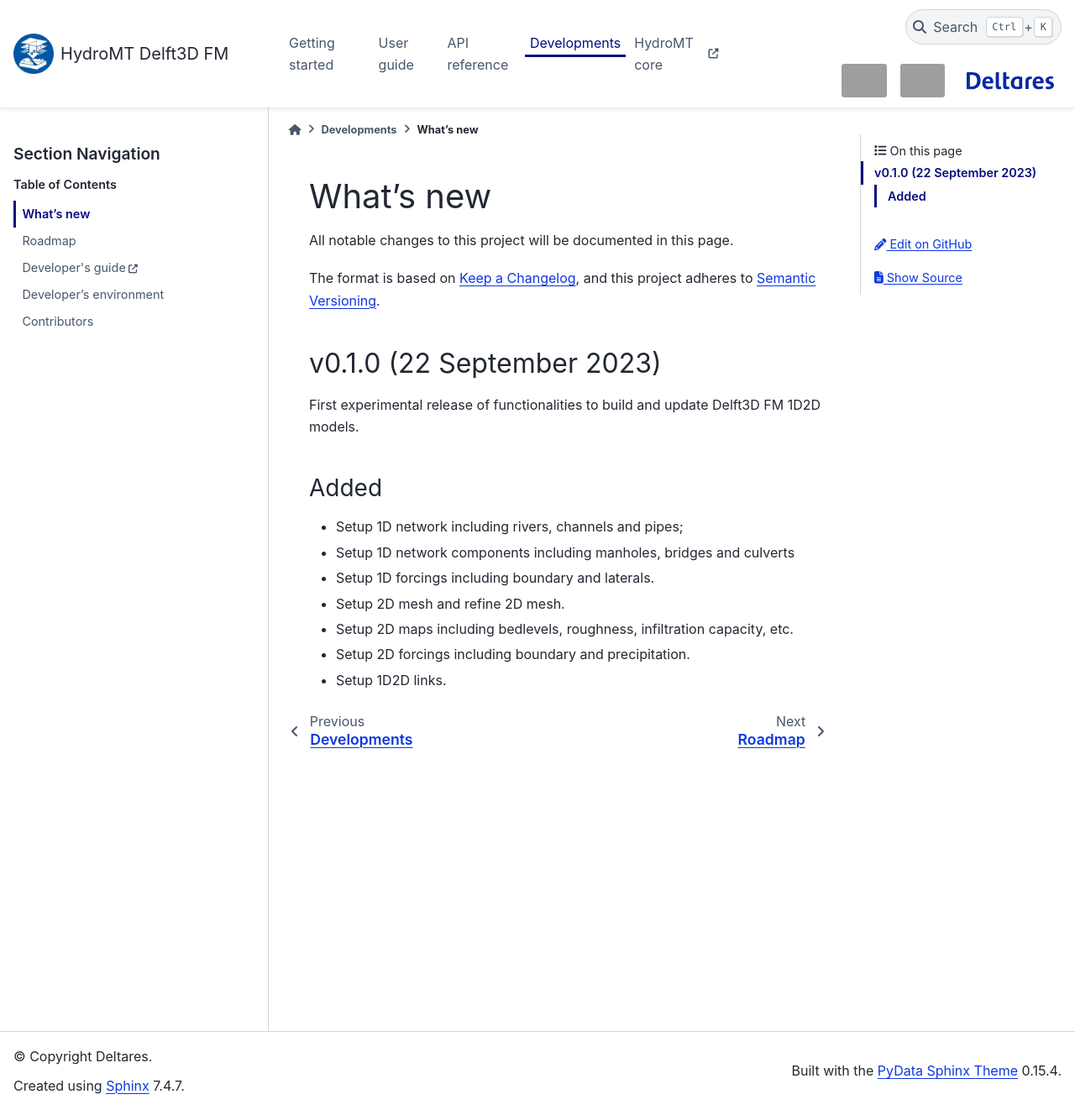
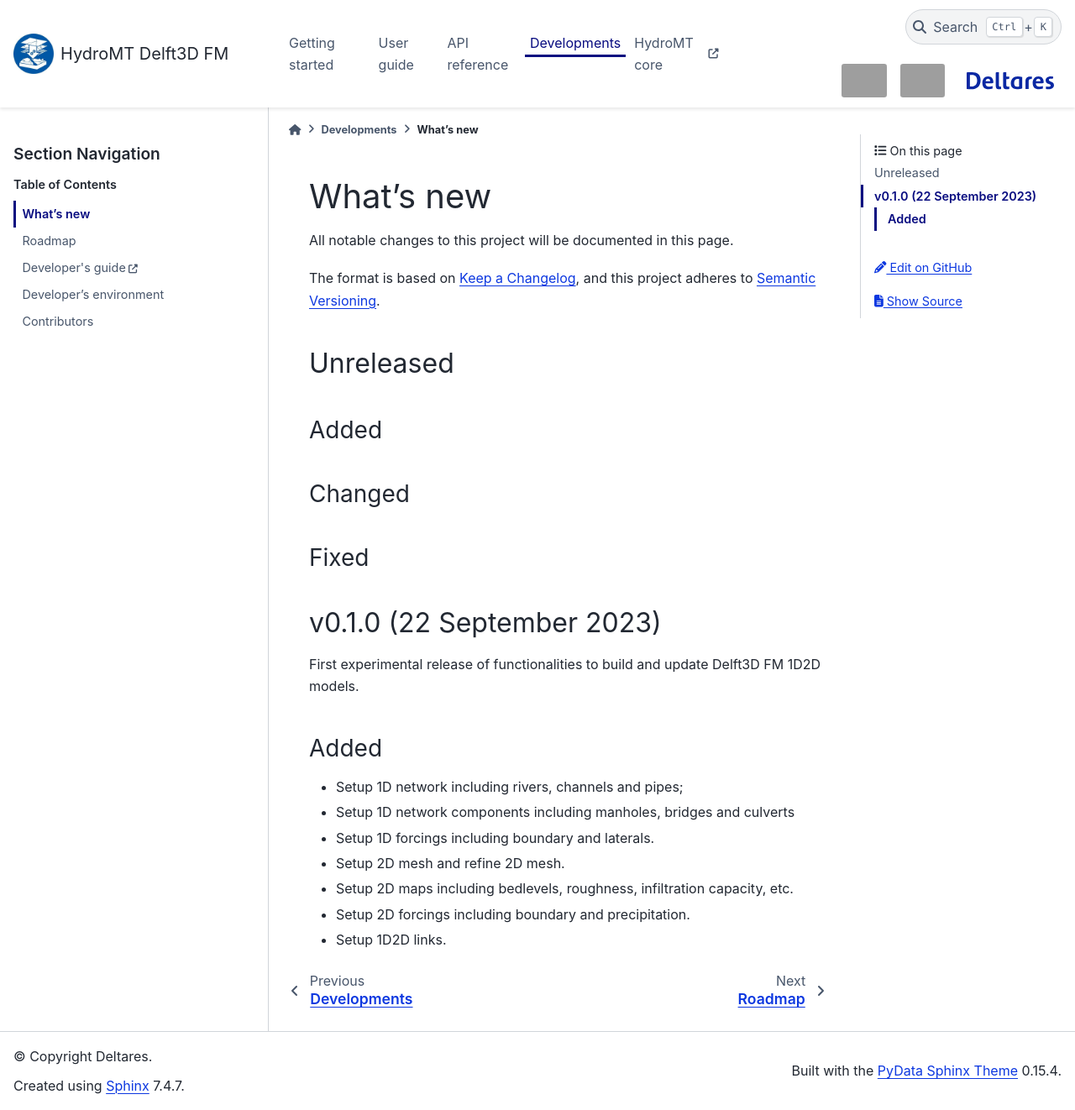
Before and after one commit to Deltares/hydromt_delft3dfm, a Sphinx documentation site: the page built from docs/changelog.rst, in a window 1280 px wide and 1322 px high. Shown: the whole window at 84% size. Built offline with Sphinx 7.4.7 and the PyData theme 0.15.4, drawn with Linux system fonts in a browser that asks for light colours; pages that are not in the unit, such as notebooks, are missing from menus; the version number is read from the project's files by our own code; grey boxes are pictures that could not be loaded.

Commit message:
post-release changes

```diff
--- a/docs/changelog.rst
+++ b/docs/changelog.rst
@@ -5,6 +5,18 @@
 
 The format is based on `Keep a Changelog`_, and this project adheres to
 `Semantic Versioning`_.
+
+Unreleased
+==========
+
+Added
+-----
+
+Changed
+-------
+
+Fixed
+-----
 
 v0.1.0 (22 September 2023)
 ==========================
--- a/hydromt_delft3dfm/__init__.py
+++ b/hydromt_delft3dfm/__init__.py
@@ -2,7 +2,7 @@
 
 from os.path import abspath, dirname, join
 
-__version__ = "0.1.0"
+__version__ = "0.1.1.dev"
 
 DATADIR = join(dirname(abspath(__file__)), "data")
 
```
